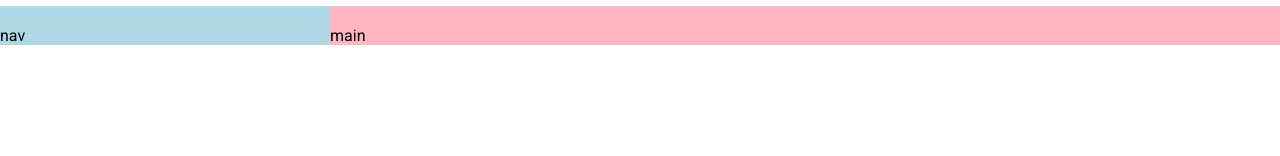
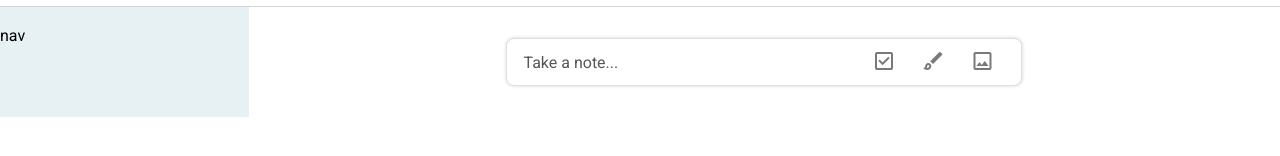
Before and after one commit to fatemenm/gobola-note-client, a plain HTML site: page index.html in a window 1280 px wide. Shown: the part 64-220 px from the top of the page. Drawn offline with nearby package versions, Linux system fonts and the light colour scheme.

Commit message:
add flex display to main tag and work on more its layout, and create new note shortcut part

```diff
--- a/index.html
+++ b/index.html
@@ -91,7 +91,26 @@
         </div>
       </header>
       <nav class="l-nav"><br />nav</nav>
-      <main class="l-main"><br />main</main>
+      <main class="l-main">
+        <div class="l-flex l-new-note-shortcuts">
+          <input
+            type="text"
+            placeholder="Take a note..."
+            class="new-note-input"
+          />
+          <div class="l-shortcuts">
+            <button class="circle-button">
+              <span class="material-symbols-outlined icon"> check_box </span>
+            </button>
+            <button class="circle-button">
+              <span class="material-symbols-outlined icon"> brush </span>
+            </button>
+            <button class="circle-button">
+              <span class="material-symbols-outlined icon"> image </span>
+            </button>
+          </div>
+        </div>
+      </main>
     </div>
   </body>
 </html>
--- a/style.scss
+++ b/style.scss
@@ -32,12 +32,14 @@ body {
 
 .l-nav {
   grid-area: nav;
-  background-color: lightblue;
+  background-color: rgb(231, 240, 243);
 }
 
 .l-main {
   grid-area: main;
-  background-color: lightpink;
+  display: flex;
+  flex-direction: column;
+  padding: 3% 25%;
 }
 .l-flex {
   display: flex;
@@ -75,11 +77,14 @@ menu {
   gap: 0.6em;
 }
 
+input {
+  border: none;
+  font-family: "Roboto", sans-serif;
+}
+
 input[type="search"] {
   height: 2em;
   background-color: #f1f3f4;
-  border: none;
-  font-family: "Roboto", sans-serif;
 }
 
 input[type="search"]::placeholder {
@@ -127,3 +132,25 @@ button {
   border-radius: 50%;
   object-fit: cover;
 }
+
+.l-new-note-shortcuts {
+  background-color: white;
+  border-radius: 8px;
+  box-shadow: 0.3px 0 3px 1px rgb(230, 230, 230);
+  border: 1px solid rgb(222, 222, 222);
+  border-top-width: 0.1px;
+  justify-content: space-between;
+  padding: 0 1em;
+}
+
+.new-note-input {
+  height: 100%;
+  border-radius: 8px 0 0 8px;
+  font-size: 1em;
+  font-weight: 400;
+  flex-grow: 2;
+}
+
+.new-note-input::placeholder {
+  color: #565656;
+}
```
Also changed, not shown: style.css, 1 other file.
